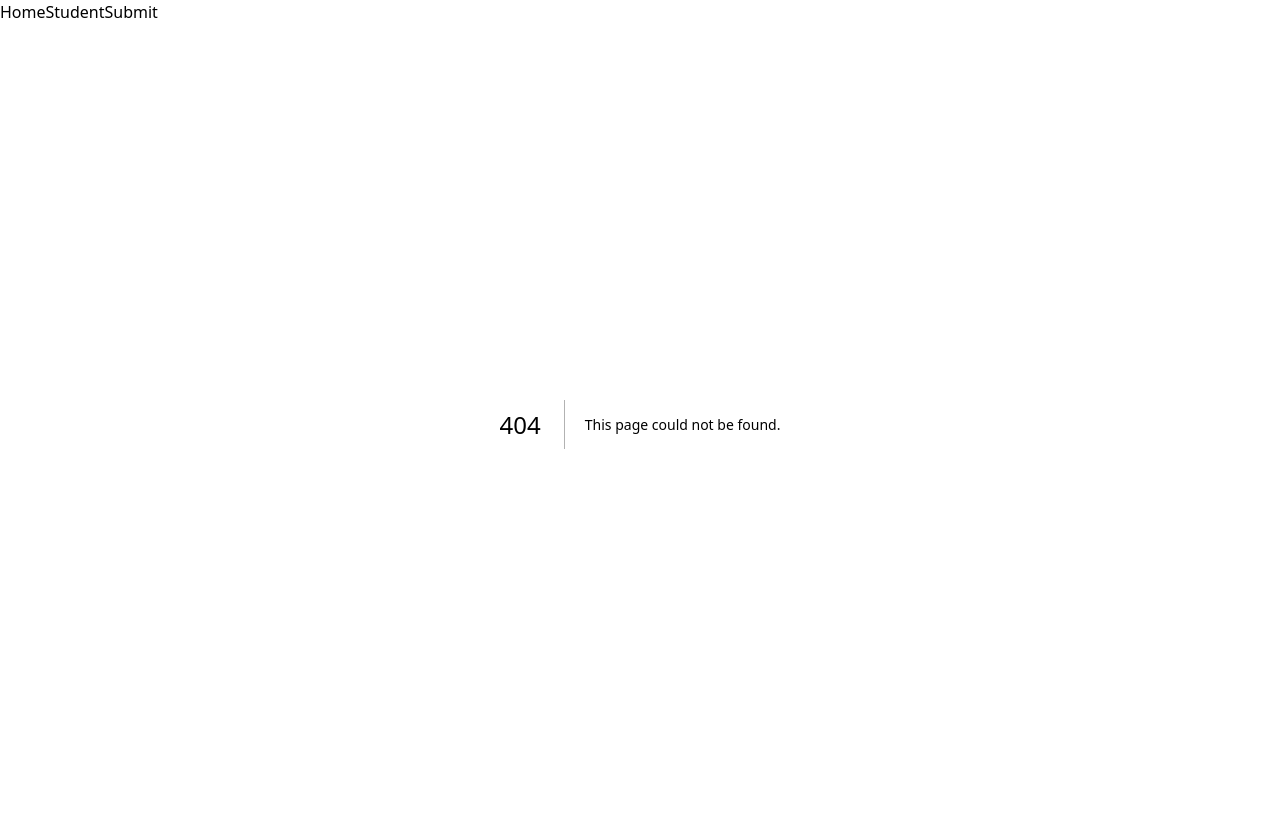
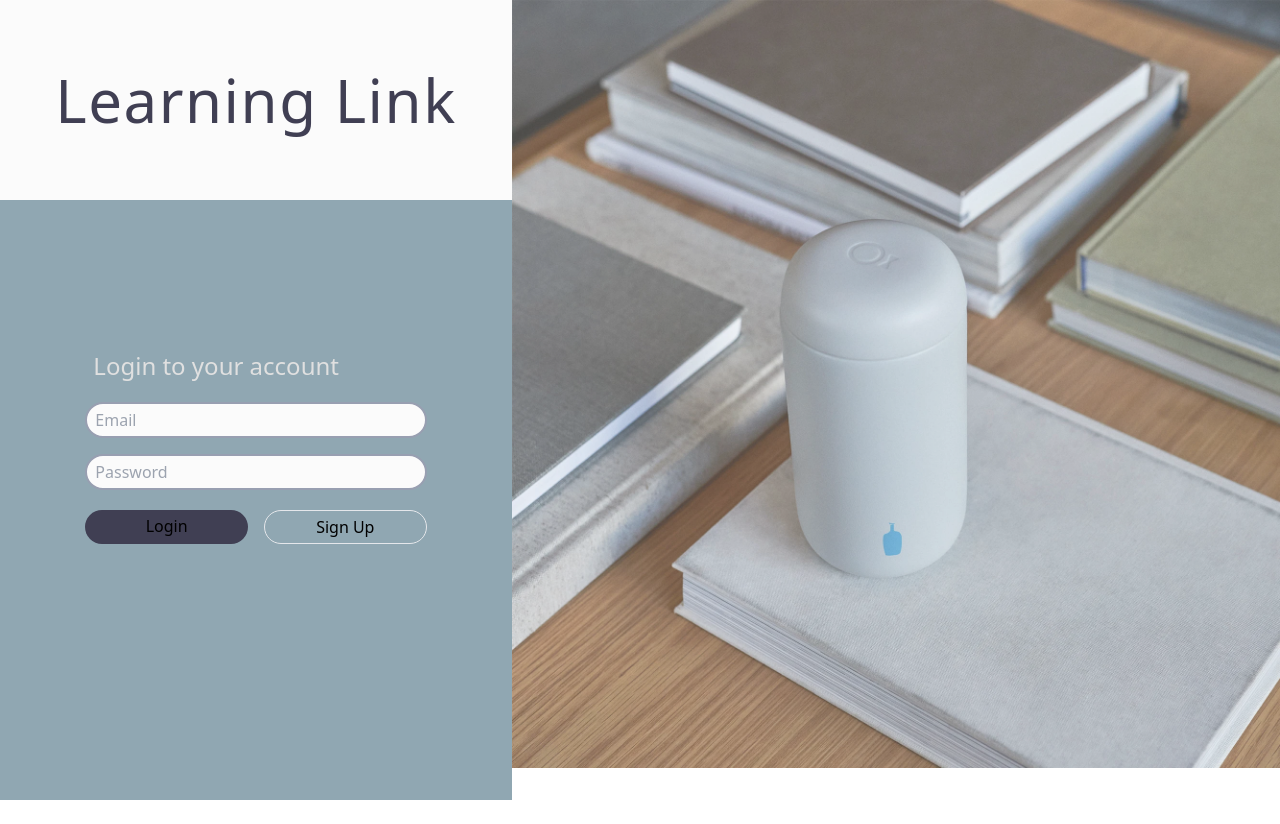
Before and after one commit to Blue-Ocean-MCSPA/link-learning, a Next.js app: page /login in a window 1280 px wide. Before the commit this address had no page. After the commit the page ends 800 px from the top, so only its background shows below. Built offline with nearby package versions, Linux system fonts and the light colour scheme.

Commit message:
Login: login div onClick fetches /api/users

```diff
--- a/app/Components/LandingPage.jsx
+++ b/app/Components/LandingPage.jsx
@@ -40,10 +40,10 @@ const LandingPage = () => {
                         {isExpanded && (
                             <div className="border border-light-active_selection bg-light-active_selection dark:border-dark-active_selection dark:bg-dark-active_selection rounded-l-xl pl-4 py-1 mt-2">
                                 <div className="pr-2 cursor-pointer hover:text-light-cursor dark:text-dark-foreground dark:hover:text-dark-numbers">
-                                    <Link href="/loginAdmin">Admin/Instructor</Link>
+                                    <Link href="/login">Admin/Instructor</Link>
                                 </div>
                                 <div className="pr-2 pt-2 text-right cursor-pointer hover:text-light-cursor dark:text-dark-foreground dark:hover:text-dark-numbers">
-                                    <Link href="/loginStudent">Student</Link>
+                                    <Link href="/login">Student</Link>
                                 </div>
                             </div>
                         )}
--- a/app/components/Login.jsx
+++ b/app/components/Login.jsx
@@ -1,6 +1,25 @@
-import React from "react";
+import React, { useState } from "react";
 
 const Login = () => {
+
+    const [ email, setEmail ] = useState('');
+
+    const handleEmailChange = (event) => {
+        setEmail(event.target.value);
+    }
+
+    const handleLoginClick = async (event) => {
+        try {
+            const response = await fetch('/api/users')
+            const data = await response.json();
+            console.log(data.data.rows);
+        }
+        catch(err){
+            console.error(err)
+            res.sendStatus(500);
+        }
+    }
+
     return (
         <div className="flex">
             <div className="w-2/5 flex flex-col justify-center items-center h-screen bg-light-background">
@@ -9,24 +28,34 @@ const Login = () => {
                 </div>
                 <div className="flex flex-col h-full justify-center items-center w-full bg-light-cursor">
                     <div className="w-2/3 h-1/2">
-                        <div className="ml-2 mb-5 text-2xl text-basic-white">Login to your account</div>
+                        <div className="ml-2 mb-5 text-2xl text-light-active_selection">Login to your account</div>
                         <div className="pb-2">
                             <label htmlFor="username" className="block text-base mb-2"></label>
-                            <input type="text" id="username" className="bg-light-background border border-2 border-light-comment rounded-full w-full text-base px-2 py-1 focus:outline-none focus:ring-0 focus:border-light-inactive_selection" placeholder="Email"/>
+                            <input
+                                type="email"
+                                id="email"
+                                value={email}
+                                placeholder="Email"
+                                className="bg-light-background border border-2 border-light-comment rounded-full w-full text-base px-2 py-1 focus:outline-none focus:ring-0 focus:border-light-inactive_selection"
+                                onChange={handleEmailChange}
+                            />
                         </div>
                         <div className="pb-2">
                             <label htmlFor="password" className="block text-base mb-2"></label>
                             <input type="text" id="password" className="bg-light-background border border-2 border-light-comment rounded-full w-full text-base px-2 py-1 focus:outline-none focus:ring-0 focus:border-light-inactive_selection" placeholder="Password"/>
                         </div>
                         <div className="flex justify-center">
-                            <div className="w-1/2 text-center mr-4 mt-3 py-1 text-base text-basic-white bg-light-foreground hover:opacity-75 hover:cursor-pointer rounded-full">Login</div>
+                            <div className="w-1/2 text-center mr-4 mt-3 py-1 text-base text-basic-white bg-light-foreground hover:opacity-75 hover:cursor-pointer rounded-full"
+                            onClick={handleLoginClick}
+                            >Login
+                            </div>
                             <div className="border w-1/2 text-center mt-3 py-1 text-base hover:text-light-inactive_selection hover:border-light-inactive_selection hover:cursor-pointer rounded-full">Sign Up</div>
                         </div>
                     </div>
                 </div>
             </div>
-            <div className="bg-orange-50 w-3/5 h-screen overflow-hidden opacity-75">
-                <img src="/fellowMugExtra2.webp" alt="placeholder"></img>
+            <div className="bg-orange-50 w-3/5 h-full opacity-75">
+                <img src="/fellowMugExtra2.webp" alt="placeholder" className="object-fill"></img>
             </div>
         </div>
 
--- a/app/layout.js
+++ b/app/layout.js
@@ -12,11 +12,11 @@ export default function RootLayout({ children }) {
   return (
     <html lang="en">
       <body>
-      <div className="navbar">
+      {/* <div className="navbar">
         <Link href="/">Home</Link>
         <Link href="/api/students">Student</Link>
         <Link href="/submit">Submit</Link>
-      </div>
+      </div> */}
         {children}
         </body>
     </html>
--- /dev/null
+++ b/app/login/page.jsx
@@ -0,0 +1,11 @@
+'use client'
+import React from "react";
+import Login from "../components/Login";
+
+const mainLogin = () => {
+    return (
+        <Login />
+    )
+}
+
+export default mainLogin;
--- a/app/loginAdmin/page.jsx
+++ /dev/null
@@ -1,48 +0,0 @@
-'use client'
-import React from "react";
-import Link from "next/link";
-
-import InstructorDashboard from '@/app/components/InstructorView/InstructorDashboard';
-
-const Login = () => {
-
-
-    return (
-        <div className="flex">
-            <div className="w-2/5 flex flex-col justify-center items-center h-screen bg-light-background">
-                <div className="flex flex-col text-6xl w-full justify-center h-1/3">
-                    <div className="text-center tracking-wide font-sans text-light-foreground">
-                        <Link href="/">Learning Link</Link>
-                    </div>
-                </div>
-                <div className="flex flex-col h-full justify-center items-center w-full bg-light-cursor">
-                    <div className="w-2/3 h-1/2">
-                        <div className="ml-2 mb-3 text-sm text-light-active_selection">Welcome back, admin/instructor</div>
-                        <div className="ml-2 mb-5 text-2xl text-white">Login to your account</div>
-                        <div className="pb-2">
-                            <label htmlFor="username" className="block text-base mb-2"></label>
-                            <input type="text" id="username" className="bg-light-background border border-2 border-light-comment rounded-full w-full text-base px-2 py-1 focus:outline-none focus:ring-0 focus:border-light-inactive_selection" placeholder="Email"/>
-                        </div>
-                        <div className="pb-2">
-                            <label htmlFor="password" className="block text-base mb-2"></label>
-                            <input type="text" id="password" className="bg-light-background border border-2 border-light-comment rounded-full w-full text-base px-2 py-1 focus:outline-none focus:ring-0 focus:border-light-inactive_selection" placeholder="Password"/>
-                        </div>
-                        <div className="flex justify-center">
-                            <div className="w-1/2 text-center mr-4 mt-3 py-1 text-base text-light-background bg-light-foreground hover:opacity-75 hover:cursor-pointer rounded-full"
-
-                            >
-                                <Link href="/instructorDash">Login</Link>
-                            </div>
-                            <div className="border w-1/2 text-center mt-3 py-1 text-base hover:text-light-inactive_selection hover:border-light-inactive_selection hover:cursor-pointer rounded-full">Sign Up</div>
-                        </div>
-                    </div>
-                </div>
-            </div>
-            <div className="bg-orange-50 w-3/5 h-screen overflow-hidden opacity-75">
-                <img src="/fellowMugExtra2.webp" alt="placeholder"></img>
-            </div>
-        </div>
-    )
-}
-
-export default Login;
--- a/app/loginStudent/page.jsx
+++ /dev/null
@@ -1,40 +0,0 @@
-import React from "react";
-import Link from "next/link";
-
-const Login = () => {
-    return (
-        <div className="flex">
-            <div className="w-2/5 flex flex-col justify-center items-center h-screen bg-light-background">
-                <div className="flex flex-col text-6xl w-full justify-center h-1/3">
-                    <div className="text-center tracking-wide font-sans text-light-foreground">
-                        <Link href="/">Learning Link</Link>
-                    </div>
-                </div>
-                <div className="flex flex-col h-full justify-center items-center w-full bg-light-cursor">
-                    <div className="w-2/3 h-1/2">
-                    <div className="ml-2 mb-2 text-sm text-light-active_selection">Welcome back, student</div>
-                        <div className="ml-2 mb-5 text-2xl text-basic-white">Login to your account</div>
-                        <div className="pb-2">
-                            <label htmlFor="username" className="block text-base mb-2"></label>
-                            <input type="text" id="username" className="bg-light-background border border-2 border-light-comment rounded-full w-full text-base px-2 py-1 focus:outline-none focus:ring-0 focus:border-light-inactive_selection" placeholder="Email"/>
-                        </div>
-                        <div className="pb-2">
-                            <label htmlFor="password" className="block text-base mb-2"></label>
-                            <input type="text" id="password" className="bg-light-background border border-2 border-light-comment rounded-full w-full text-base px-2 py-1 focus:outline-none focus:ring-0 focus:border-light-inactive_selection" placeholder="Password"/>
-                        </div>
-                        <div className="flex justify-center">
-                            <div className="w-1/2 text-center mr-4 mt-3 py-1 text-base text-basic-white bg-light-foreground hover:opacity-75 hover:cursor-pointer rounded-full">Login</div>
-                            <div className="border w-1/2 text-center mt-3 py-1 text-base hover:text-light-inactive_selection hover:border-light-inactive_selection hover:cursor-pointer rounded-full">Sign Up</div>
-                        </div>
-                    </div>
-                </div>
-            </div>
-            <div className="bg-orange-50 w-3/5 h-screen overflow-hidden opacity-75">
-                <img src="/fellowMugExtra2.webp" alt="placeholder"></img>
-            </div>
-        </div>
-
-    )
-}
-
-export default Login;
--- a/app/page.js
+++ b/app/page.js
@@ -1,7 +1,6 @@
 'use client'
 import { AppProvider } from "./Context/Context";
 import HeaderTemplate from "./Components/HeaderTemplate";
-import Login from './components/Login.jsx';
 import LandingPage from './components/LandingPage.jsx'
 import InstructorDashboard from "./components/InstructorView/InstructorDashboard";
 
--- a/app/student/page.jsx
+++ /dev/null
@@ -1,12 +0,0 @@
-import React from "react";
-import Link from "next/link";
-
-const Student = () => {
-    return (
-        <div>
-            <div>STUDENT</div>
-        </div>
-    )
-}
-
-export default Student;
```
Also changed, not shown: 1 other file (tests, documents, lock files or other folders).
